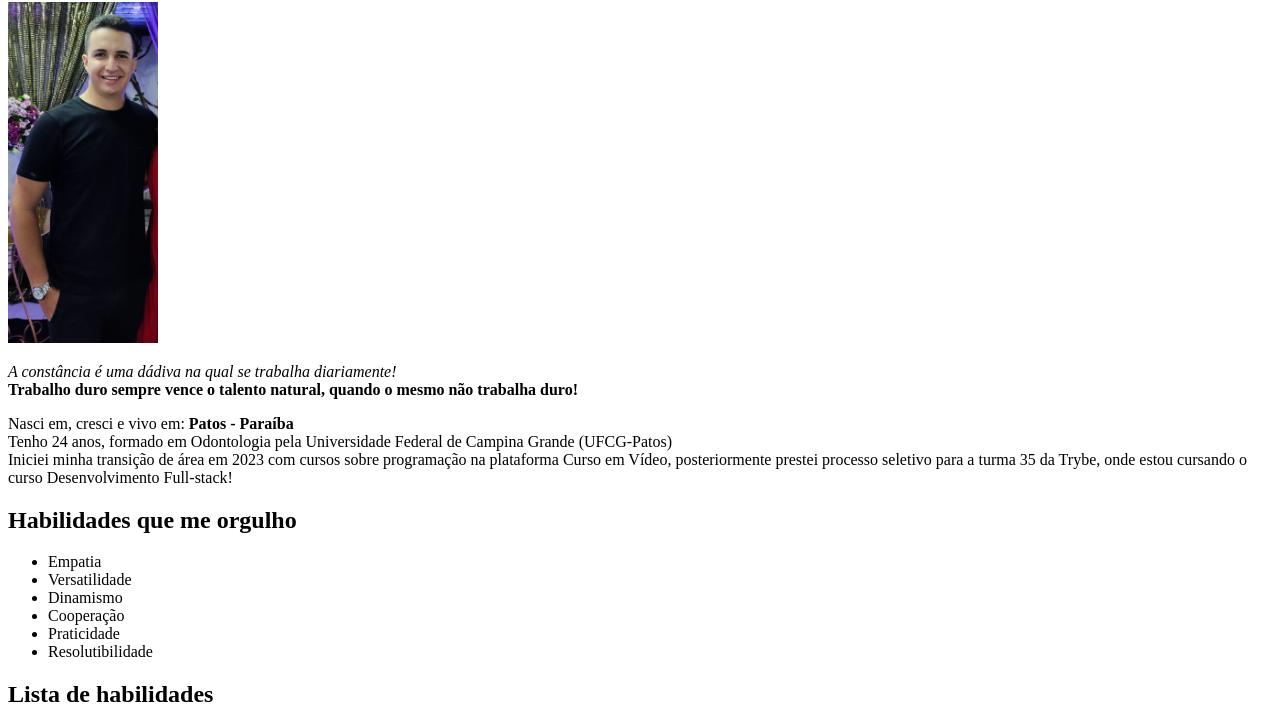
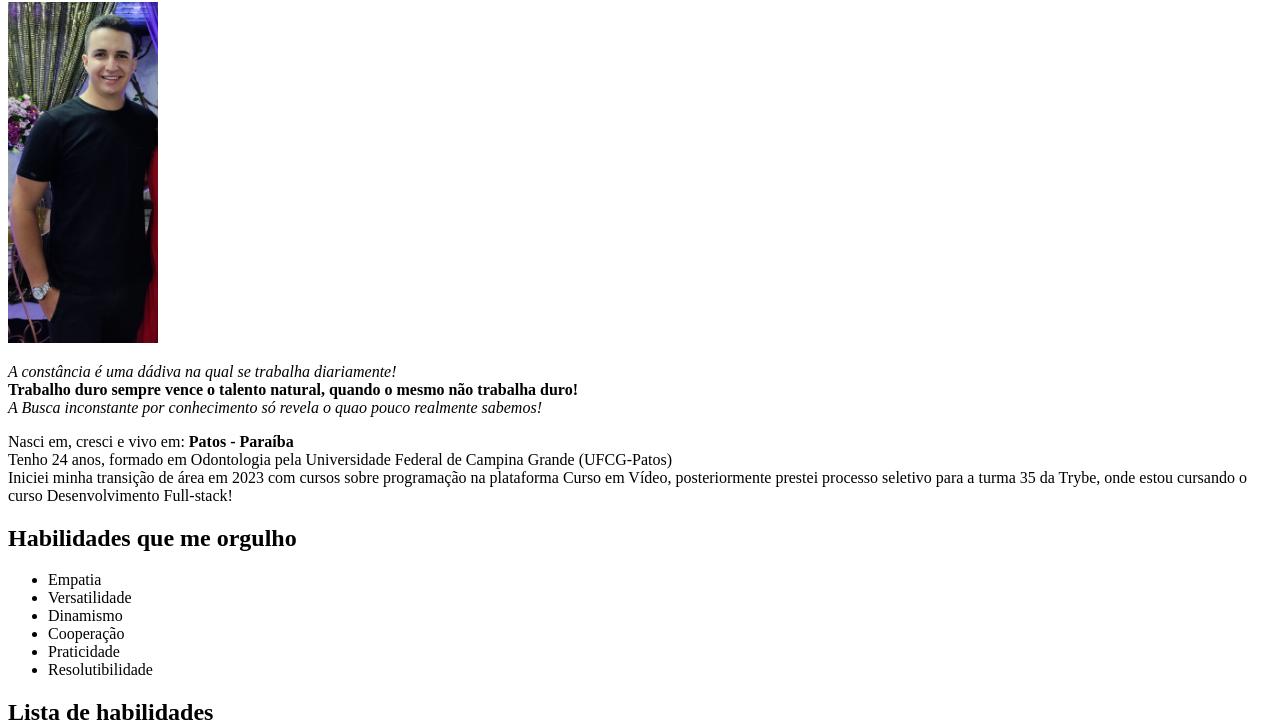
Before and after one commit to LuizHenriqueBrazFerreira/LuizHenriqueBrazFerreira.github.io, a plain HTML site: page Portfólio Web/Portfolio.html in a window 1280 px wide. Shown: the part 78-800 px from the top of the page. Drawn offline with Linux system fonts and the light colour scheme.

Commit message:
Mais uma mudança no arquivo Portfolio.html

```diff
--- a/Portfólio Web/Portfolio.html
+++ b/Portfólio Web/Portfolio.html
@@ -7,7 +7,7 @@
     <body>
         <h1 class="Luiz Henrique">Tryber</h1>
         <img src="foto.jpg" alt="Este sou eu!" id="foto" width="150px">
-        <p><em>A constância é uma dádiva na qual se trabalha diariamente!</em><br><strong>Trabalho duro sempre vence o talento natural, quando o mesmo não trabalha duro!</strong></p>
+        <p><em>A constância é uma dádiva na qual se trabalha diariamente!</em><br><strong>Trabalho duro sempre vence o talento natural, quando o mesmo não trabalha duro!</strong><br><em>A Busca inconstante por conhecimento só revela o quao pouco realmente sabemos!</em></p>
         <p>Nasci em, cresci e vivo em:<strong> Patos - Paraíba</strong><br>Tenho 24 anos, formado em Odontologia pela Universidade Federal de Campina Grande (UFCG-Patos)<br>Iniciei minha transição de área em 2023 com cursos sobre programação na plataforma Curso em Vídeo, posteriormente prestei processo seletivo para a turma 35 da Trybe, onde estou cursando o curso Desenvolvimento Full-stack!</p>
         <h2>Habilidades que me orgulho</h2>
         <ul>
```
